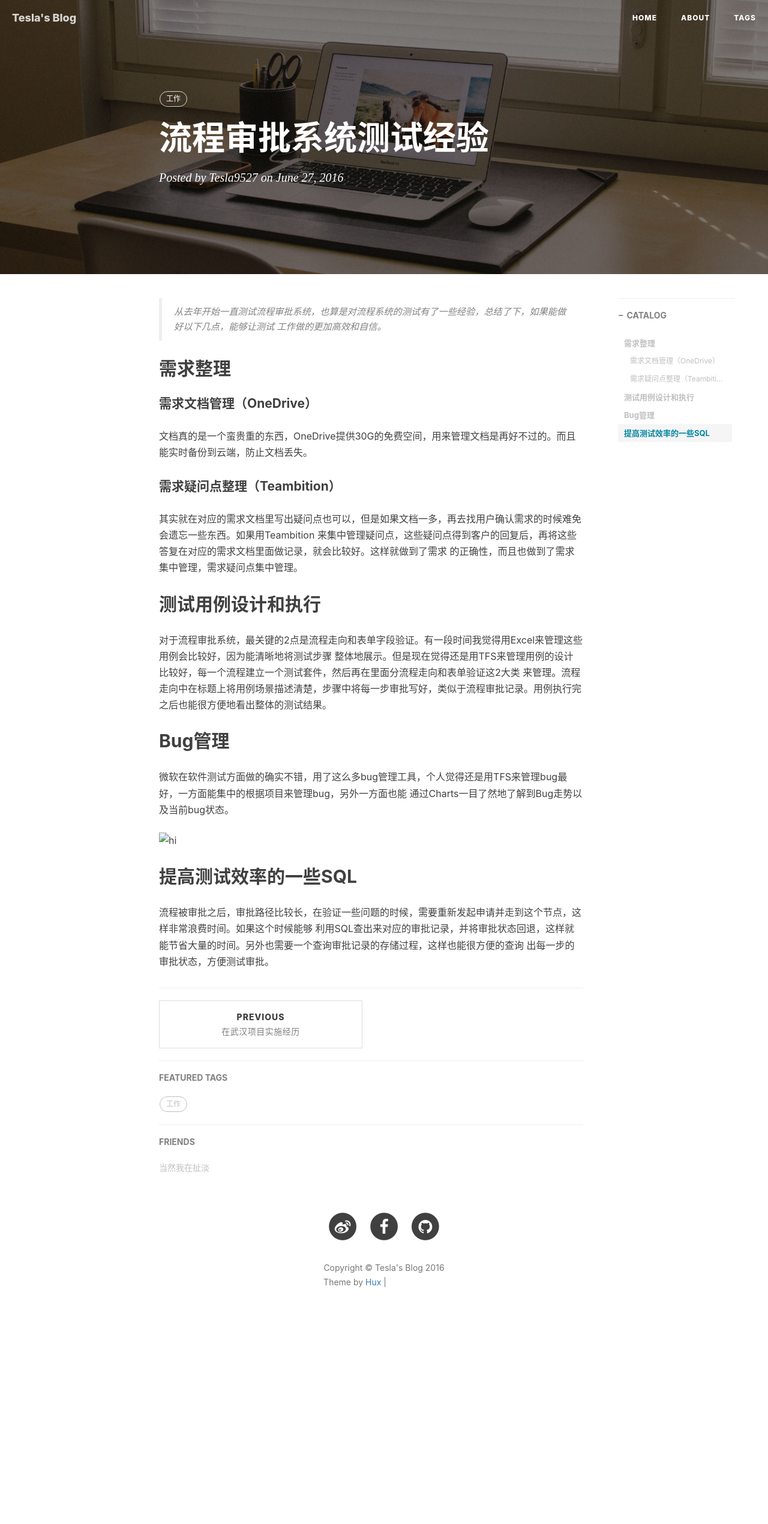
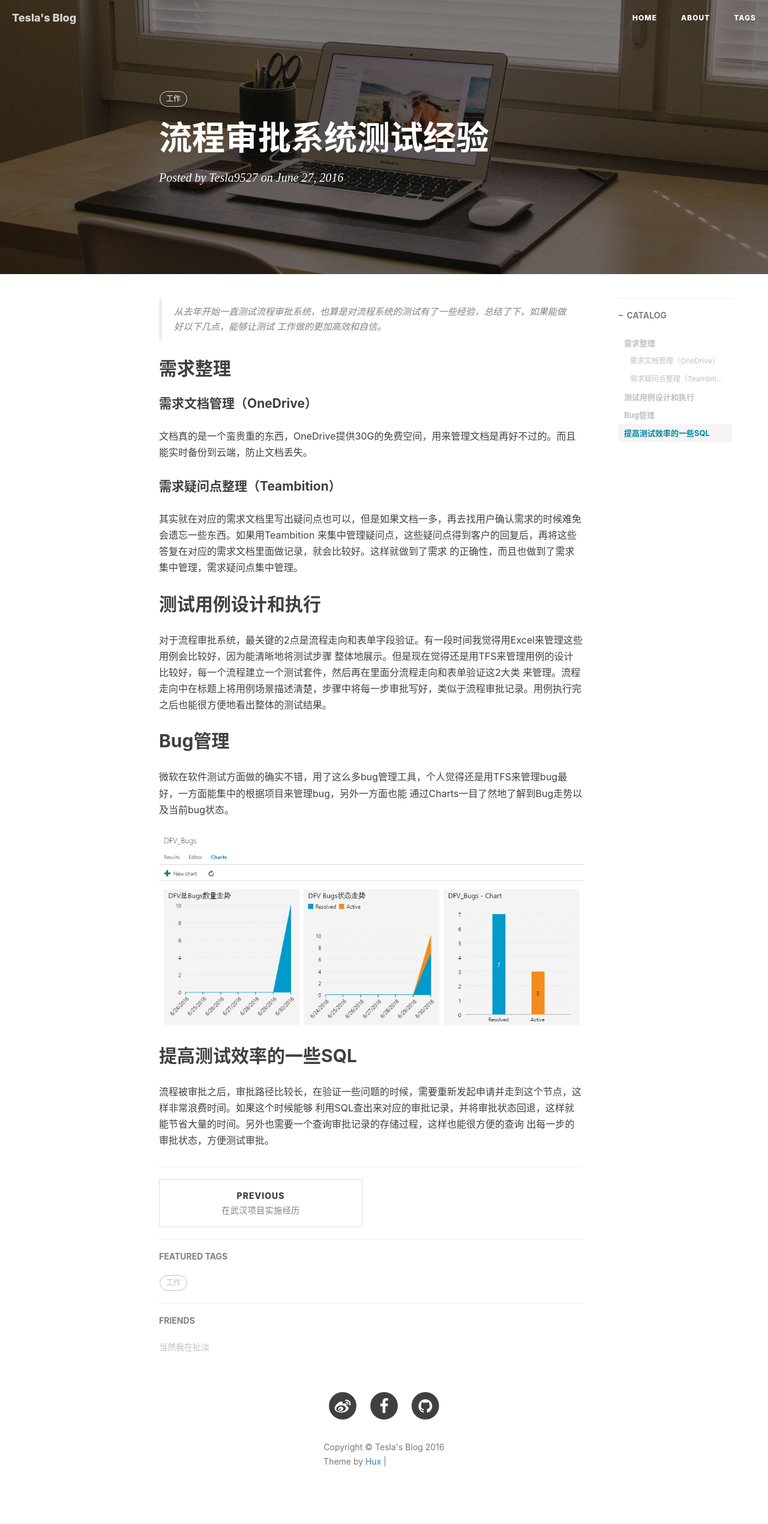
Before and after one commit to ccflyme/ccflyme.github.io, a Jekyll site: the page built from _posts/2016-06-27-Workflow-System-Testing-Experience.markdown, in a window 1280 px wide. Shown: the whole page at 60% size. Built offline with Jekyll 4.4.1, drawn with Linux system fonts in a browser that asks for light colours; nearby versions of some CDN libraries; comment, search, counter and statistics services are not loaded; before the commit the page ends 2242 px from its top, so only the background shows below that; grey boxes are pictures that could not be loaded.

Commit message:
update blog

```diff
--- a/_posts/2016-06-27-Workflow-System-Testing-Experience.markdown
+++ b/_posts/2016-06-27-Workflow-System-Testing-Experience.markdown
@@ -35,7 +35,7 @@ tags:
 
 微软在软件测试方面做的确实不错，用了这么多bug管理工具，个人觉得还是用TFS来管理bug最好，一方面能集中的根据项目来管理bug，另外一方面也能
 通过Charts一目了然地了解到Bug走势以及当前bug状态。
-<img src="img/BlogImageContent/Tfs-Bug-Charts.jpg" alt="hi" class="inline"/>
+![img](/img/in-post/Tfs-Bug-Charts.jpg)
 
 
 
```
Also changed, not shown: img/in-post/Tfs-Bug-Charts.jpg (renamed from img/BlogImageContent/Tfs-Bug-Charts.jpg).
